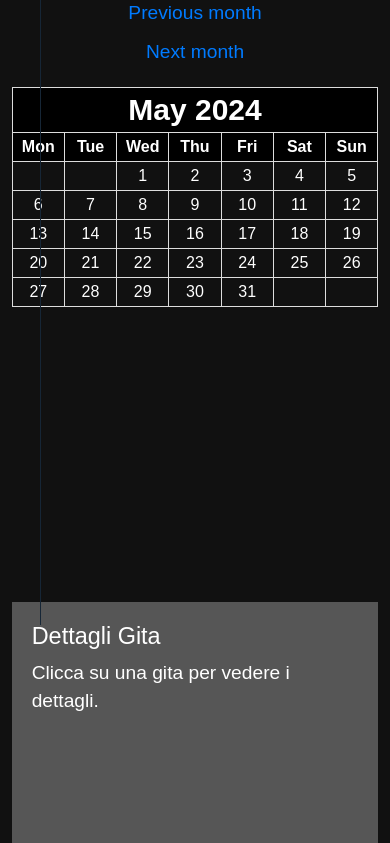
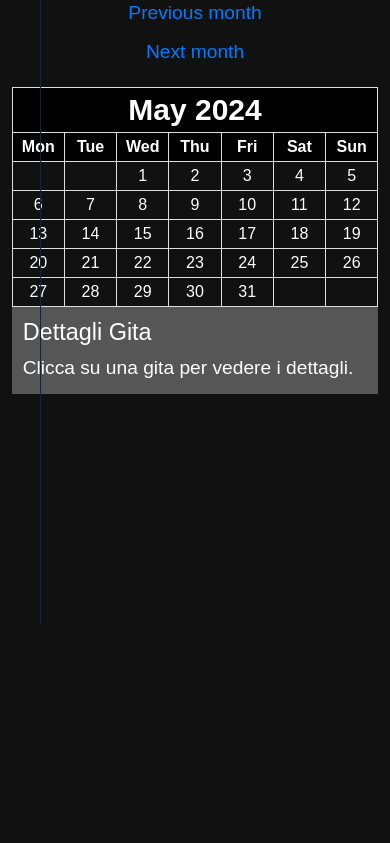
Before and after one commit to Uscite-Didattiche-2023-2024/Uscite-didattiche, a Django app: page /calendario/ in a window 390 px wide. Shown: the part 219-1062 px from the top of the page. Run offline with Django 3.2, Linux system fonts and the light colour scheme; a user stored in the database is signed in; data comes from the database, SQL or seed files in the repository; data that the repository does not hold is empty; some libraries are stand-ins or nearby versions.

Commit message:
Fixed calendar.html and calendar.css

```diff
--- a/django_project/gite/static/css/calendario.css
+++ b/django_project/gite/static/css/calendario.css
@@ -1,15 +1,20 @@
-#content-main {
+.content-main {
     display: flex;
     flex-direction: row;
     height: 100%;
     margin-left: 70px;
 }
 
+.eventDiv {
+    background-color: #565656;
+    padding: 3%;
+}
+
 th.month {
     font-size: 50px;
 }
 
-#calendarDiv {
+.calendarDiv {
     width: 60%;
 }
 
@@ -81,12 +86,12 @@ table.month td.noday {
 
 /* Media Queries per dispositivi mobili */
 @media (max-width: 768px) {
-    #content-main {
+    .content-main {
         flex-direction: column;
         margin-left: 0;
     }
 
-    #calendarDiv, #eventDiv {
+    .calendarDiv, .eventDiv {
         width: 100%;
     }
 
--- a/django_project/gite/templates/gite/calendario.html
+++ b/django_project/gite/templates/gite/calendario.html
@@ -1,9 +1,15 @@
 {% extends 'gite/index.html' %}
+
+{% load static %}
 {% block content %}
   <!DOCTYPE html>
 
-  <div id="content-main" style="display: flex; justify-content: space-between;">
-    <div id="calendarDiv" style="flex: 3;">
+  <head>
+    <link rel="stylesheet" type="text/css" href="{% static 'css/calendario.css' %}">
+  </head>
+
+  <div class="content-main">
+    <div class="calendarDiv">
       <ul class="object-tools">
         <li>
           <a href="{{ previous_month }}">Previous month</a>
@@ -14,7 +20,7 @@
       </ul>
       {{ calendar|safe }}
     </div>
-    <div id="eventDiv" style="flex: 1; padding: 20px; background-color: #565656;">
+    <div class="eventDiv">
       <!-- Qui verranno visualizzati i dettagli delle gite -->
       <h4>Dettagli Gita</h4>
       <div id="eventDetails">Clicca su una gita per vedere i dettagli.</div>
--- a/django_project/gite/templates/gite/index.html
+++ b/django_project/gite/templates/gite/index.html
@@ -17,7 +17,6 @@
   <link rel="stylesheet" type="text/css" href="https://use.fontawesome.com/releases/v6.0.0/css/all.css">
   <link rel="stylesheet" type="text/css" href="{% static 'css/crispyform.css' %}">
   <!--CALENDAR NEEDED -->
-  <link rel="stylesheet" type="text/css" href="{% static 'css/calendario.css' %}">
   <!--END CALENDAR NEEDED -->
 
   <style>
```
